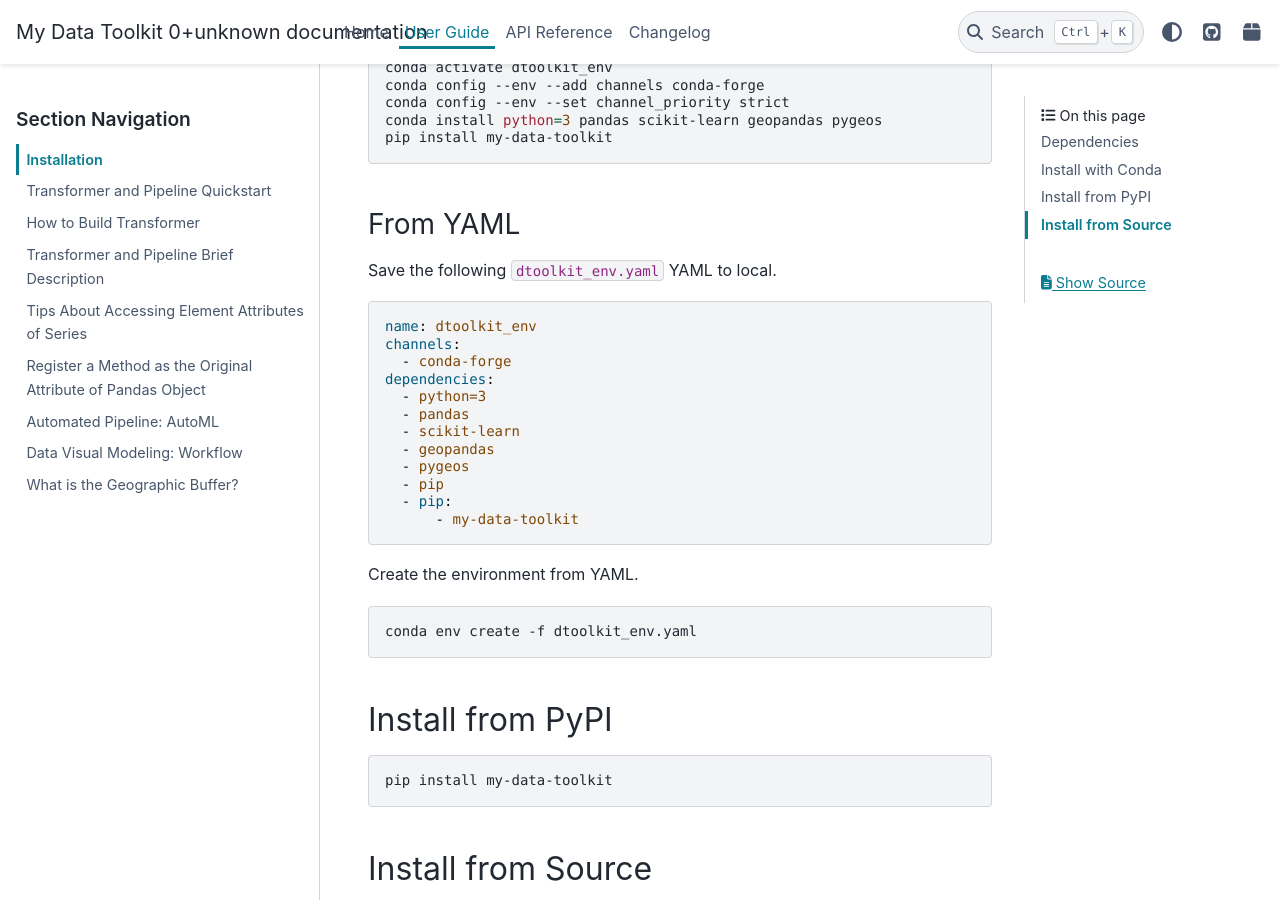
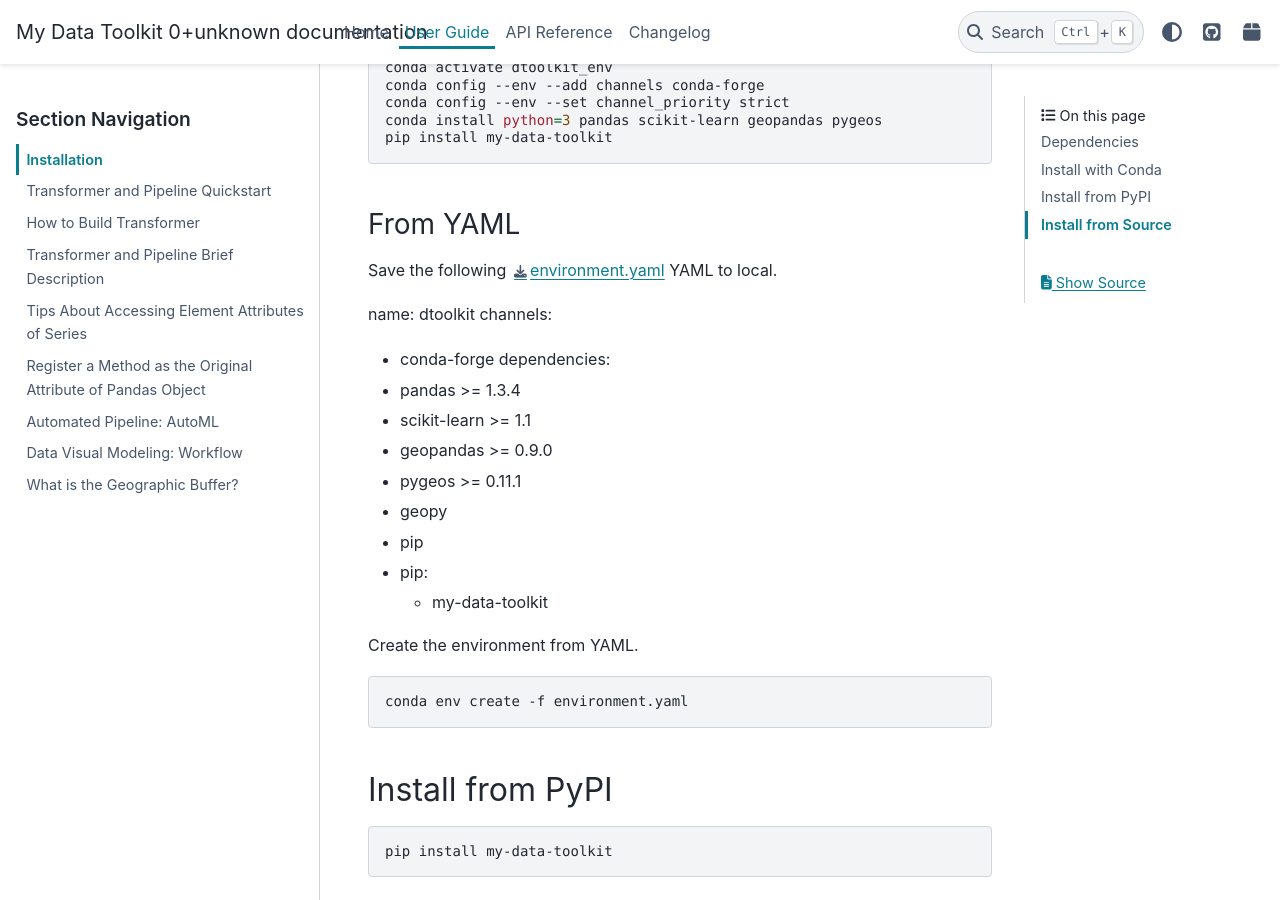
Before and after one commit to Zeroto521/my-data-toolkit, a Sphinx documentation site: the page built from doc/source/guide/installation.md, in a window 1280 px wide and 900 px high, scrolled down 1735 px. Built offline with Sphinx 7.4.7 and the PyData theme 0.15.4, drawn with Linux system fonts in a browser that asks for light colours.

Commit message:
try to use local file replace fixed text

````diff
--- a/doc/source/guide/installation.md
+++ b/doc/source/guide/installation.md
@@ -64,27 +64,15 @@ pip install my-data-toolkit
 
 ### From YAML
 
-Save the following `dtoolkit_env.yaml` YAML to local.
+Save the following [environment.yaml](../../../environment.yaml) YAML to local.
 
-```yaml
-name: dtoolkit_env
-channels:
-  - conda-forge
-dependencies:
-  - python=3
-  - pandas
-  - scikit-learn
-  - geopandas
-  - pygeos
-  - pip
-  - pip:
-      - my-data-toolkit
+```{include} ../../../environment.yaml
 ```
 
 Create the environment from YAML.
 
 ```bash
-conda env create -f dtoolkit_env.yaml
+conda env create -f environment.yaml
 ```
 
 ## Install from PyPI
````
